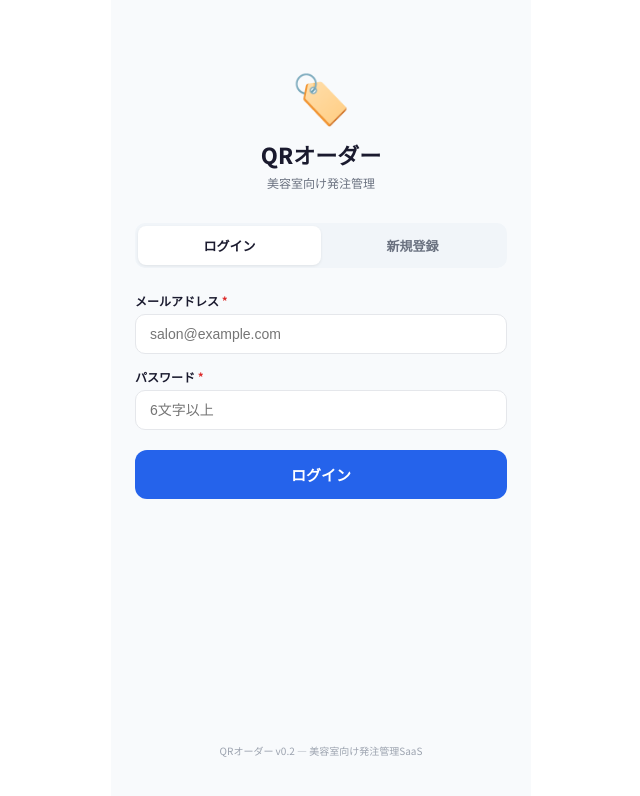
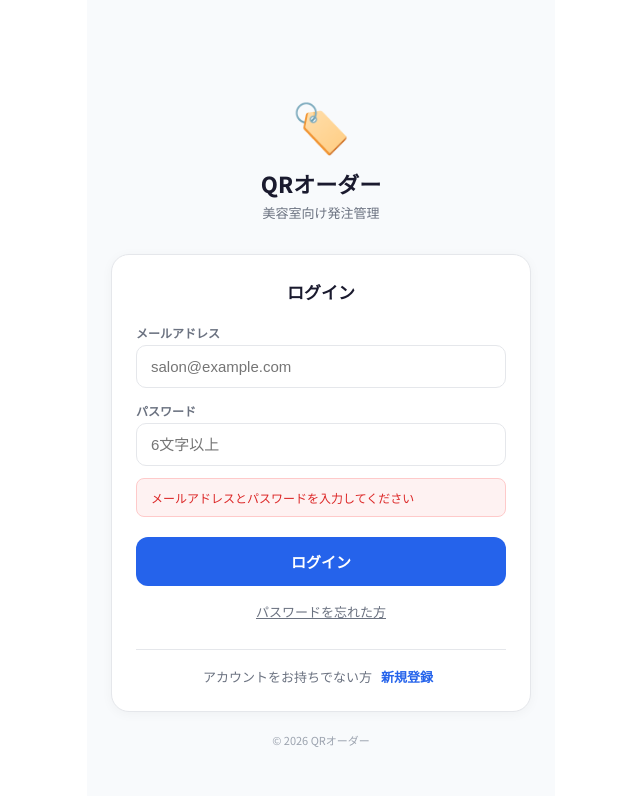
Before and after one commit to jsksrank/qr-order-demo, a Next.js app: page / in a window 1280 px wide. Both pictures are taken after a click on the button "ログイン". Shown: the top 796 px of the page, without its empty margins (319-959 px from the left). Built offline with nearby package versions, Linux system fonts and the light colour scheme; no server answers.

Commit message:
Update AuthForm.jsx

```diff
--- a/components/AuthForm.jsx
+++ b/components/AuthForm.jsx
@@ -5,9 +5,7 @@ import { useAuth } from "../lib/auth-context";
 const C = {
   primary: "#2563eb",
   primaryLight: "#eff6ff",
-  primaryBorder: "#bfdbfe",
   danger: "#dc2626",
-  dangerLight: "#fef2f2",
   success: "#059669",
   bg: "#f8fafc",
   card: "#fff",
@@ -18,174 +16,146 @@ const C = {
 };
 
 export default function AuthForm() {
-  const { signIn, signUp, error: authError, isSupabaseConnected } = useAuth();
-  const [mode, setMode] = useState("login"); // login | signup
+  const { signIn, signUp, resetPassword, error: authError } = useAuth();
+  const [mode, setMode] = useState("login"); // "login" | "signup" | "reset"
   const [email, setEmail] = useState("");
   const [password, setPassword] = useState("");
   const [shopName, setShopName] = useState("");
+  const [localError, setLocalError] = useState(null);
   const [loading, setLoading] = useState(false);
-  const [localError, setLocalError] = useState("");
-  const [signUpSuccess, setSignUpSuccess] = useState(false);
+  const [resetSent, setResetSent] = useState(false);
+
+  const displayError = localError || authError;
 
   const handleSubmit = async () => {
-    setLocalError("");
+    setLocalError(null);
 
-    // バリデーション
+    // --- パスワードリセット ---
+    if (mode === "reset") {
+      if (!email.trim()) {
+        setLocalError("メールアドレスを入力してください");
+        return;
+      }
+      setLoading(true);
+      const result = await resetPassword(email.trim());
+      setLoading(false);
+      if (result?.error) {
+        setLocalError(result.error);
+      } else {
+        setResetSent(true);
+      }
+      return;
+    }
+
+    // --- ログイン / 新規登録 ---
     if (!email.trim() || !password.trim()) {
-      setLocalError("メールアドレスとパスワードを入力してください。");
+      setLocalError("メールアドレスとパスワードを入力してください");
       return;
     }
     if (password.length < 6) {
-      setLocalError("パスワードは6文字以上で入力してください。");
+      setLocalError("パスワードは6文字以上にしてください");
       return;
     }
     if (mode === "signup" && !shopName.trim()) {
-      setLocalError("店舗名を入力してください。");
+      setLocalError("店舗名を入力してください");
       return;
     }
 
     setLoading(true);
-    try {
     if (mode === "login") {
-        const result = await signIn(email, password);
-        if (result.error) {
-          setLocalError(translateError(result.error));
+      await signIn(email.trim(), password);
+    } else {
+      await signUp(email.trim(), password, shopName.trim());
     }
-      } else {
-        const result = await signUp(email, password, shopName);
-        if (result.error) {
-          setLocalError(translateError(result.error));
-        } else {
-          setSignUpSuccess(true);
-        }
-      }
-    } finally {
     setLoading(false);
-    }
   };
 
-  const translateError = (msg) => {
-    if (msg.includes("Invalid login")) return "メールアドレスまたはパスワードが正しくありません。";
-    if (msg.includes("already registered")) return "このメールアドレスは既に登録されています。";
-    if (msg.includes("Email not confirmed")) return "メールアドレスの確認が完了していません。受信箱をご確認ください。";
-    if (msg.includes("rate limit")) return "しばらく待ってから再試行してください。";
-    return msg;
+  const switchMode = (newMode) => {
+    setMode(newMode);
+    setLocalError(null);
+    setResetSent(false);
   };
-
-  if (!isSupabaseConnected) {
-    return (
-      <div style={{
-        maxWidth: 420, margin: "0 auto", minHeight: "100vh",
-        background: C.bg, fontFamily: "'Noto Sans JP', system-ui, sans-serif",
-        display: "flex", flexDirection: "column", alignItems: "center", justifyContent: "center",
-        padding: 20,
-      }}>
-        <link href="https://fonts.googleapis.com/css2?family=Noto+Sans+JP:wght@400;600;700;800&display=swap" rel="stylesheet" />
-        <div style={{ fontSize: 48, marginBottom: 16 }}>🏗️</div>
-        <h2 style={{ fontSize: 16, color: C.text, marginBottom: 8 }}>セットアップ中</h2>
-        <p style={{ fontSize: 13, color: C.textSub, textAlign: "center", lineHeight: 1.6 }}>
-          Supabase環境変数が未設定です。<br />
-          Vercelの環境変数を確認してください。
-        </p>
-      </div>
-    );
-  }
-
-  if (signUpSuccess) {
-    return (
-      <div style={{
-        maxWidth: 420, margin: "0 auto", minHeight: "100vh",
-        background: C.bg, fontFamily: "'Noto Sans JP', system-ui, sans-serif",
-        display: "flex", flexDirection: "column", alignItems: "center", justifyContent: "center",
-        padding: 20,
-      }}>
-        <link href="https://fonts.googleapis.com/css2?family=Noto+Sans+JP:wght@400;600;700;800&display=swap" rel="stylesheet" />
-        <div style={{ fontSize: 48, marginBottom: 16 }}>📧</div>
-        <h2 style={{ fontSize: 16, color: C.text, marginBottom: 8 }}>確認メールを送信しました</h2>
-        <p style={{ fontSize: 13, color: C.textSub, textAlign: "center", lineHeight: 1.6, marginBottom: 20 }}>
-          {email} に確認メールを送信しました。<br />
-          メール内のリンクをクリックして登録を完了してください。
-        </p>
-        <button onClick={() => { setSignUpSuccess(false); setMode("login"); }} style={{
-          padding: "12px 32px", border: `1px solid ${C.border}`, borderRadius: 10,
-          background: C.card, color: C.primary, fontSize: 13, fontWeight: 600, cursor: "pointer",
-        }}>
-          ログイン画面に戻る
-        </button>
-      </div>
-    );
-  }
 
   return (
     <div style={{
       maxWidth: 420, margin: "0 auto", minHeight: "100vh",
       background: C.bg, fontFamily: "'Noto Sans JP', system-ui, sans-serif",
-      display: "flex", flexDirection: "column",
+      display: "flex", flexDirection: "column", justifyContent: "center",
+      padding: 24,
     }}>
       <link href="https://fonts.googleapis.com/css2?family=Noto+Sans+JP:wght@400;600;700;800&display=swap" rel="stylesheet" />
 
-      {/* ロゴエリア */}
-      <div style={{ textAlign: "center", paddingTop: 60, paddingBottom: 32 }}>
+      {/* ロゴ */}
+      <div style={{ textAlign: "center", marginBottom: 32 }}>
         <div style={{ fontSize: 48, marginBottom: 8 }}>🏷️</div>
         <h1 style={{ fontSize: 22, fontWeight: 800, color: C.text, margin: "0 0 4px" }}>QRオーダー</h1>
-        <p style={{ fontSize: 12, color: C.textSub, margin: 0 }}>美容室向け発注管理</p>
+        <p style={{ fontSize: 13, color: C.textSub, margin: 0 }}>美容室向け発注管理</p>
       </div>
 
-      {/* フォーム */}
-      <div style={{ padding: "0 24px", flex: 1 }}>
-        {/* タブ切り替え */}
-        <div style={{ display: "flex", gap: 0, marginBottom: 24, background: "#f1f5f9", borderRadius: 10, padding: 3 }}>
-          {[
-            { id: "login", label: "ログイン" },
-            { id: "signup", label: "新規登録" },
-          ].map((tab) => (
-            <button key={tab.id} onClick={() => { setMode(tab.id); setLocalError(""); }} style={{
-              flex: 1, padding: "10px", border: "none", borderRadius: 8,
-              background: mode === tab.id ? C.card : "transparent",
-              color: mode === tab.id ? C.text : C.textSub,
-              fontSize: 13, fontWeight: 700, cursor: "pointer",
-              boxShadow: mode === tab.id ? "0 1px 3px rgba(0,0,0,0.08)" : "none",
-              transition: "all 0.2s",
+      {/* カード */}
+      <div style={{
+        background: C.card, borderRadius: 18, padding: 24,
+        border: `1px solid ${C.border}`, boxShadow: "0 2px 12px rgba(0,0,0,0.04)",
       }}>
-              {tab.label}
+        <h2 style={{ fontSize: 17, fontWeight: 700, color: C.text, margin: "0 0 20px", textAlign: "center" }}>
+          {mode === "login" && "ログイン"}
+          {mode === "signup" && "新規登録"}
+          {mode === "reset" && "パスワードをリセット"}
+        </h2>
+
+        {/* パスワードリセット完了メッセージ */}
+        {mode === "reset" && resetSent ? (
+          <div style={{ textAlign: "center", padding: "16px 0" }}>
+            <div style={{ fontSize: 36, marginBottom: 12 }}>📧</div>
+            <p style={{ fontSize: 14, color: C.text, fontWeight: 600, marginBottom: 8 }}>
+              リセットメールを送信しました
+            </p>
+            <p style={{ fontSize: 13, color: C.textSub, lineHeight: 1.6 }}>
+              <strong>{email}</strong> にパスワードリセットのリンクを送信しました。
+              メールを確認してリンクをクリックしてください。
+            </p>
+            <button
+              onClick={() => switchMode("login")}
+              style={{
+                marginTop: 20, padding: "12px 32px", border: "none",
+                borderRadius: 10, background: C.primary, color: "#fff",
+                fontSize: 14, fontWeight: 600, cursor: "pointer",
+              }}
+            >
+              ログイン画面に戻る
             </button>
-          ))}
           </div>
+        ) : (
+          <>
+            <div style={{ display: "flex", flexDirection: "column", gap: 14 }}>
 
-        {/* エラー表示 */}
-        {(localError || authError) && (
-          <div style={{
-            padding: "10px 14px", background: C.dangerLight, borderRadius: 8,
-            marginBottom: 14, fontSize: 12, color: C.danger, fontWeight: 500,
-          }}>
-            {localError || authError}
-          </div>
-        )}
-
-        {/* 入力フィールド */}
-        <div style={{ display: "flex", flexDirection: "column", gap: 14 }}>
+              {/* 店舗名（新規登録のみ） */}
               {mode === "signup" && (
                 <div>
-              <label style={{ fontSize: 12, fontWeight: 600, color: C.text, display: "block", marginBottom: 5 }}>
-                店舗名 <span style={{ color: C.danger }}>*</span>
+                  <label style={{ fontSize: 12, color: C.textSub, fontWeight: 600, display: "block", marginBottom: 4 }}>
+                    店舗名
                   </label>
                   <input
                     type="text"
                     value={shopName}
                     onChange={(e) => setShopName(e.target.value)}
                     placeholder="例：Hair Salon BLOOM"
+                    maxLength={50}
                     style={{
-                  width: "100%", padding: "11px 14px", border: `1.5px solid ${C.border}`,
-                  borderRadius: 10, fontSize: 14, outline: "none", background: C.card,
-                  boxSizing: "border-box", color: C.text,
+                      width: "100%", padding: "12px 14px", fontSize: 15,
+                      border: `1.5px solid ${C.border}`, borderRadius: 10,
+                      outline: "none", boxSizing: "border-box",
                     }}
+                    onFocus={(e) => (e.target.style.borderColor = C.primary)}
+                    onBlur={(e) => (e.target.style.borderColor = C.border)}
                   />
                 </div>
               )}
 
+              {/* メールアドレス */}
               <div>
-            <label style={{ fontSize: 12, fontWeight: 600, color: C.text, display: "block", marginBottom: 5 }}>
-              メールアドレス <span style={{ color: C.danger }}>*</span>
+                <label style={{ fontSize: 12, color: C.textSub, fontWeight: 600, display: "block", marginBottom: 4 }}>
+                  メールアドレス
                 </label>
                 <input
                   type="email"
@@ -194,16 +164,20 @@ export default function AuthForm() {
                   placeholder="salon@example.com"
                   autoComplete="email"
                   style={{
-                width: "100%", padding: "11px 14px", border: `1.5px solid ${C.border}`,
-                borderRadius: 10, fontSize: 14, outline: "none", background: C.card,
-                boxSizing: "border-box", color: C.text,
+                    width: "100%", padding: "12px 14px", fontSize: 15,
+                    border: `1.5px solid ${C.border}`, borderRadius: 10,
+                    outline: "none", boxSizing: "border-box",
                   }}
+                  onFocus={(e) => (e.target.style.borderColor = C.primary)}
+                  onBlur={(e) => (e.target.style.borderColor = C.border)}
                 />
               </div>
 
+              {/* パスワード（リセットモードでは非表示） */}
+              {mode !== "reset" && (
                 <div>
-            <label style={{ fontSize: 12, fontWeight: 600, color: C.text, display: "block", marginBottom: 5 }}>
-              パスワード <span style={{ color: C.danger }}>*</span>
+                  <label style={{ fontSize: 12, color: C.textSub, fontWeight: 600, display: "block", marginBottom: 4 }}>
+                    パスワード
                   </label>
                   <input
                     type="password"
@@ -212,40 +186,108 @@ export default function AuthForm() {
                     placeholder="6文字以上"
                     autoComplete={mode === "login" ? "current-password" : "new-password"}
                     style={{
-                width: "100%", padding: "11px 14px", border: `1.5px solid ${C.border}`,
-                borderRadius: 10, fontSize: 14, outline: "none", background: C.card,
-                boxSizing: "border-box", color: C.text,
+                      width: "100%", padding: "12px 14px", fontSize: 15,
+                      border: `1.5px solid ${C.border}`, borderRadius: 10,
+                      outline: "none", boxSizing: "border-box",
                     }}
+                    onFocus={(e) => (e.target.style.borderColor = C.primary)}
+                    onBlur={(e) => (e.target.style.borderColor = C.border)}
+                    onKeyDown={(e) => e.key === "Enter" && handleSubmit()}
                   />
                 </div>
+              )}
             </div>
 
-        {/* 送信ボタン */}
+            {/* エラー表示 */}
+            {displayError && (
+              <div style={{
+                marginTop: 12, padding: "10px 14px",
+                background: "#fef2f2", borderRadius: 8, border: "1px solid #fecaca",
+              }}>
+                <p style={{ fontSize: 12, color: C.danger, margin: 0 }}>{displayError}</p>
+              </div>
+            )}
+
+            {/* メインボタン */}
             <button
               onClick={handleSubmit}
               disabled={loading}
               style={{
-            width: "100%", padding: "14px", border: "none", borderRadius: 12,
-            background: loading ? "#94a3b8" : C.primary, color: "#fff",
-            fontSize: 15, fontWeight: 700, cursor: loading ? "default" : "pointer",
-            marginTop: 20,
+                width: "100%", marginTop: 20, padding: "14px",
+                border: "none", borderRadius: 12,
+                background: loading ? C.textMuted : C.primary,
+                color: "#fff", fontSize: 15, fontWeight: 700,
+                cursor: loading ? "default" : "pointer",
               }}
             >
-          {loading ? "処理中..." : mode === "login" ? "ログイン" : "アカウントを作成"}
+              {loading ? "処理中..." :
+                mode === "login" ? "ログイン" :
+                mode === "signup" ? "新規登録" :
+                "リセットメールを送信"
+              }
             </button>
 
-        {/* 補足 */}
+            {/* パスワード忘れ（ログインモードのみ） */}
+            {mode === "login" && (
+              <button
+                onClick={() => switchMode("reset")}
+                style={{
+                  width: "100%", marginTop: 8, padding: "8px",
+                  border: "none", background: "transparent",
+                  color: C.textSub, fontSize: 13, cursor: "pointer",
+                  textDecoration: "underline",
+                }}
+              >
+                パスワードを忘れた方
+              </button>
+            )}
+          </>
+        )}
+
+        {/* モード切替 */}
+        <div style={{
+          marginTop: 20, paddingTop: 16, borderTop: `1px solid ${C.border}`,
+          textAlign: "center",
+        }}>
+          {mode === "login" && (
+            <p style={{ fontSize: 13, color: C.textSub, margin: 0 }}>
+              アカウントをお持ちでない方{" "}
+              <button
+                onClick={() => switchMode("signup")}
+                style={{ background: "none", border: "none", color: C.primary, fontWeight: 700, cursor: "pointer", fontSize: 13 }}
+              >
+                新規登録
+              </button>
+            </p>
+          )}
           {mode === "signup" && (
-          <p style={{ fontSize: 11, color: C.textMuted, textAlign: "center", marginTop: 12, lineHeight: 1.5 }}>
-            1店舗につき1アカウント。スタッフの方は<br />オーナーからログイン情報を共有してもらってください。
+            <p style={{ fontSize: 13, color: C.textSub, margin: 0 }}>
+              アカウントをお持ちの方{" "}
+              <button
+                onClick={() => switchMode("login")}
+                style={{ background: "none", border: "none", color: C.primary, fontWeight: 700, cursor: "pointer", fontSize: 13 }}
+              >
+                ログイン
+              </button>
+            </p>
+          )}
+          {mode === "reset" && !resetSent && (
+            <p style={{ fontSize: 13, color: C.textSub, margin: 0 }}>
+              <button
+                onClick={() => switchMode("login")}
+                style={{ background: "none", border: "none", color: C.primary, fontWeight: 700, cursor: "pointer", fontSize: 13 }}
+              >
+                ← ログインに戻る
+              </button>
             </p>
           )}
         </div>
+      </div>
 
       {/* フッター */}
-      <div style={{ textAlign: "center", padding: "20px 0 32px" }}>
-        <p style={{ fontSize: 10, color: C.textMuted }}>QRオーダー v0.2 — 美容室向け発注管理SaaS</p>
-      </div>
+      <p style={{ textAlign: "center", marginTop: 20, fontSize: 11, color: C.textMuted }}>
+        © 2026 QRオーダー
+      </p>
     </div>
   );
 }
```
Lines whose indentation alone changed are shown as unchanged.
